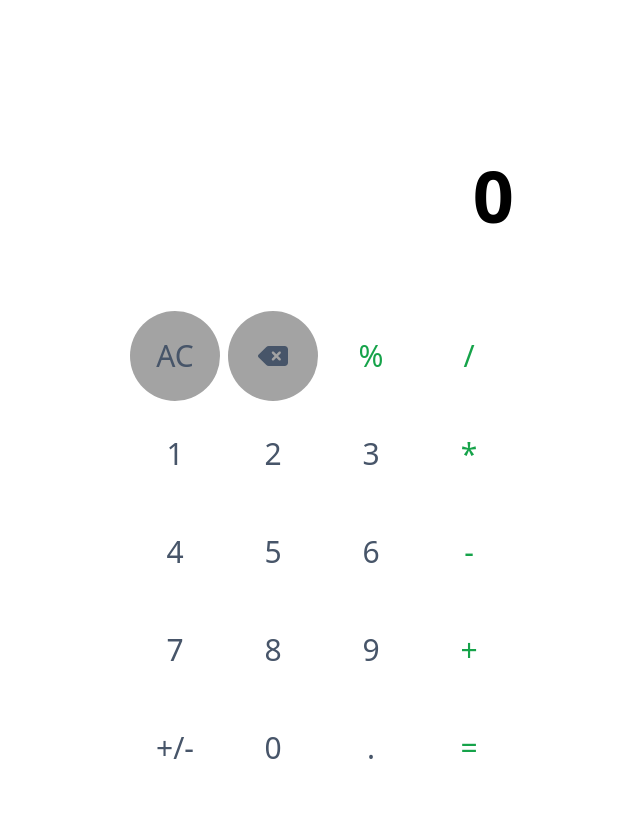
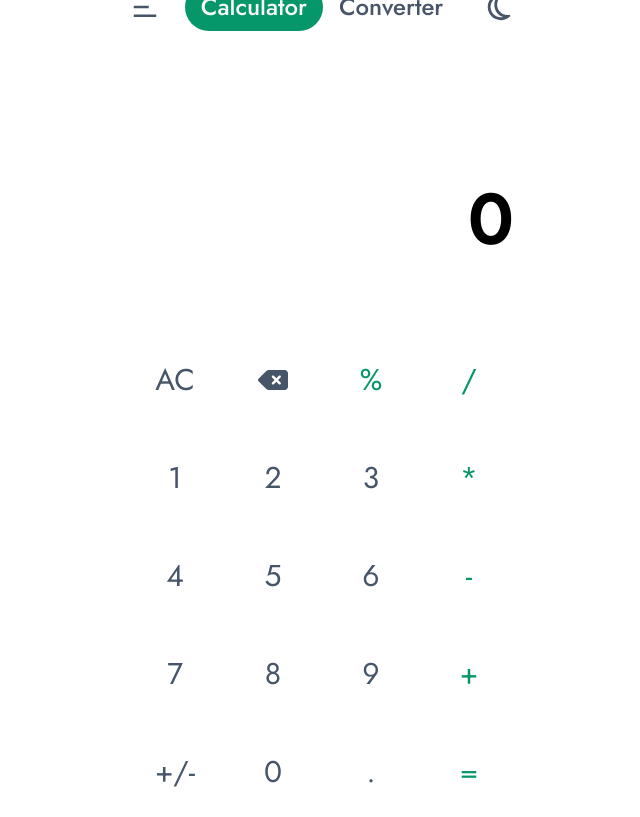
Before and after one commit to VitaPasser/calculator-app, a Next.js app: page /calculator in a window 1280 px wide. Shown: the whole page, without its empty margins (318-958 px from the left). Built offline with nearby package versions, Linux system fonts and the light colour scheme.

Commit message:
init branch for black theme and button for switch

```diff
--- /dev/null
+++ b/app/calculator/component/button/num-button/num-button.tsx
@@ -0,0 +1,21 @@
+import React from 'react'
+import Button from '../button'
+
+type Props = {
+    onClick?: React.MouseEventHandler<HTMLButtonElement> | undefined
+    className?: string | undefined
+    children: React.ReactNode
+}
+
+const NumButton = ({ onClick, className, children }: Props) => {
+    const _className = className === undefined ? "" : className
+    return (
+        <Button
+            className={'dark:text-slate-300' + ' ' + _className}
+            onClick={onClick}>
+            {children}
+        </Button>
+    )
+}
+
+export default NumButton
--- /dev/null
+++ b/app/calculator/component/switcher-theme/switcher-theme.tsx
@@ -0,0 +1,27 @@
+import React from 'react'
+import { FaRegMoon } from 'react-icons/fa6'
+import { IoSunnyOutline } from "react-icons/io5";
+
+type Props = {
+    className?: string | undefined
+}
+
+const SwitcherTheme = ({ className }: Props) => {
+    const [isDark, setIsDark] = React.useState(false)
+    const classname_ = className === undefined ? "" : className
+
+    const darkModeHandler = () => {
+        setIsDark(!isDark);
+        document.body.classList.toggle("dark");
+    }
+
+    return (
+        <button className='text-2xl' onClick={darkModeHandler}>
+            {
+                isDark ? <IoSunnyOutline className={'text-neutral-50' + ' ' + classname_} /> : <FaRegMoon className={' ' + classname_} />
+            }
+        </button>
+    )
+}
+
+export default SwitcherTheme
--- a/app/calculator/page.tsx
+++ b/app/calculator/page.tsx
@@ -2,7 +2,9 @@
 import React, { useState } from 'react'
 import Button from './component/button/button'
 import { FaDeleteLeft } from "react-icons/fa6";
-
+import SwitcherTheme from './component/switcher-theme/switcher-theme';
+import NumButton from './component/button/num-button/num-button';
+import { RiMenu2Line } from "react-icons/ri";
 
 type Expression = string[]
 
@@ -43,105 +45,113 @@ const Calculator = () => {
     const [history, setHistory] = useState<Expression[]>([])
 
     return (
-        <div className='flex justify-center items-center h-screen text-slate-600'>
+        <div className='flex justify-center items-center h-screen text-slate-600 dark:text-slate-500 bg-white dark:bg-outer-space font-jost'>
             <div className="flex flex-col justify-center max-w-96">
+                <div className='flex justify-between'>
+                    <button><RiMenu2Line className='text-3xl font-normal content-center' /></button>
+                    <div className='flex'>
+                        <button className='rounded-full text-2xl font-medium bg-emerald-600 dark:bg-neutral-50 p-2 px-4 text-neutral-50 dark:text-emerald-600'>Calculator</button>
+                        <button className='rounded-full text-2xl font-medium p-2 px-4'>Converter</button>
+                    </div>
+                    <SwitcherTheme className='text-3xl' />
+                </div>
                 <div className='flex flex-col justify-end items-end h-[14em]'>
                     {history.filter((_, index) => history.length - 5 < index).map((value, key) =>
                         <div className="flex text-3xl font-normal" key={key}>{value}</div>)}
-                    <div className="text-7xl font-bold text-black">{expression.join("")}</div>
+                    <div className="text-7xl font-semibold text-black dark:text-neutral-50">{expression.join("")}</div>
                 </div>
                 <div className="mt-0 sm:mt-10 md:mt-20 grid grid-cols-4 gap-2">
 
-                    <Button className='bg-neutral-400' onClick={() => {
+                    <NumButton className='dark:bg-sirocco' onClick={() => {
                         setExpression(["0"]); setHistory([])
-                    }}>AC</Button>
-                    <Button className='bg-neutral-400' onClick={() =>
+                    }}>AC</NumButton>
+                    <NumButton className='dark:bg-sirocco' onClick={() =>
                         expression.length === 1
                             ? setExpression(["0"])
                             : setExpression(prevExpression => prevExpression.filter((_, index) => index != (prevExpression.length - 1)))
-                    }><FaDeleteLeft /></Button>
-                    <Button className='text-green-600' onClick={() =>
+                    }><FaDeleteLeft /></NumButton>
+                    <Button className='text-emerald-600 dark:bg-neutral-50' onClick={() =>
                         setExpression(prevExpression => prevExpression[prevExpression.length - 1] === "%"
                             ? (parseFloat(prevExpression.filter((_, index) => prevExpression.length - 1 !== index).join("")) * 100 + "").split("")
                             : (parseFloat(prevExpression.join("")) / 100 + "%").split(""))
                     }>%</Button>
-                    <Button className='text-green-600' onClick={() => {
+                    <Button className='text-emerald-600 dark:bg-neutral-50' onClick={() => {
                         setExpression(prevExpression => ['(', ...prevExpression, ')', "/"])
                     }}>/</Button>
 
-                    <Button onClick={() =>
+                    <NumButton onClick={() =>
                         expression.length === 1 && (expression[0] === "0")
                             ? setExpression(["1"])
                             : setExpression(prevExpression => [...prevExpression, "1"])
-                    }>1</Button>
-                    <Button onClick={() =>
+                    }>1</NumButton>
+                    <NumButton onClick={() =>
                         expression.length === 1 && (expression[0] === "0")
                             ? setExpression(["2"])
                             : setExpression(prevExpression => [...prevExpression, "2"])
-                    }>2</Button>
-                    <Button onClick={() =>
+                    }>2</NumButton>
+                    <NumButton onClick={() =>
                         expression.length === 1 && (expression[0] === "0")
                             ? setExpression(["3"])
                             : setExpression(prevExpression => [...prevExpression, "3"])
-                    }>3</Button>
-                    <Button className='text-green-600' onClick={() => {
+                    }>3</NumButton>
+                    <Button className='text-emerald-600 dark:bg-neutral-50' onClick={() => {
                         setExpression(prevExpression => ['(', ...prevExpression, ')', "*"])
                     }}>*</Button>
 
-                    <Button onClick={() =>
+                    <NumButton onClick={() =>
                         expression.length === 1 && (expression[0] === "0")
                             ? setExpression(["4"])
                             : setExpression(prevExpression => [...prevExpression, "4"])
-                    }>4</Button>
-                    <Button onClick={() =>
+                    }>4</NumButton>
+                    <NumButton onClick={() =>
                         expression.length === 1 && (expression[0] === "0")
                             ? setExpression(["5"])
                             : setExpression(prevExpression => [...prevExpression, "5"])
-                    }>5</Button>
-                    <Button onClick={() =>
+                    }>5</NumButton>
+                    <NumButton onClick={() =>
                         expression.length === 1 && (expression[0] === "0")
                             ? setExpression(["6"])
                             : setExpression(prevExpression => [...prevExpression, "6"])
-                    }>6</Button>
-                    <Button className='text-green-600' onClick={() => {
+                    }>6</NumButton>
+                    <Button className='text-emerald-600 dark:bg-neutral-50' onClick={() => {
                         setExpression(prevExpression => [...prevExpression, "-"])
                     }}>-</Button>
 
-                    <Button onClick={() =>
+                    <NumButton onClick={() =>
                         expression.length === 1 && (expression[0] === "0")
                             ? setExpression(["7"])
                             : setExpression(prevExpression => [...prevExpression, "7"])
-                    }>7</Button>
-                    <Button onClick={() =>
+                    }>7</NumButton>
+                    <NumButton onClick={() =>
                         expression.length === 1 && (expression[0] === "0")
                             ? setExpression(["8"])
                             : setExpression(prevExpression => [...prevExpression, "8"])
-                    }>8</Button>
-                    <Button onClick={() =>
+                    }>8</NumButton>
+                    <NumButton onClick={() =>
                         expression.length === 1 && (expression[0] === "0")
                             ? setExpression(["9"])
                             : setExpression(prevExpression => [...prevExpression, "9"])
-                    }>9</Button>
-                    <Button className='text-green-600' onClick={() => {
+                    }>9</NumButton>
+                    <Button className='text-emerald-600 dark:bg-neutral-50' onClick={() => {
                         setExpression(prevExpression => [...prevExpression, "+"])
                     }}>+</Button>
 
-                    <Button onClick={() => {
+                    <NumButton onClick={() => {
                         setExpression(prevExpression =>
                             prevExpression.length === 0 || (prevExpression[0] !== '-') ?
                                 ['-', ...prevExpression] :
                                 prevExpression.filter((_, index) => index !== 0)
                         )
-                    }}>+/-</Button>
-                    <Button onClick={() =>
+                    }}>+/-</NumButton>
+                    <NumButton onClick={() =>
                         expression.length === 1 && (expression[0] === "0")
                             ? setExpression(["0"])
                             : setExpression(prevExpression => [...prevExpression, "0"])
-                    }>0</Button>
-                    <Button onClick={() => {
+                    }>0</NumButton>
+                    <NumButton className='dark:text-emerald-50' onClick={() => {
                         setExpression(prevExpression => [...prevExpression, "."])
-                    }}>.</Button>
-                    <Button className='text-green-600' onClick={() => {
+                    }}>.</NumButton>
+                    <Button className='text-emerald-600 dark:bg-neutral-50' onClick={() => {
                         setHistory(prevHistory => [...prevHistory, expression]);
                         setExpression(Calculate(expression).toString().split(""));
                     }}>=</Button>
--- a/app/layout.tsx
+++ b/app/layout.tsx
@@ -1,5 +1,6 @@
 import type { Metadata, Viewport } from "next";
 import localFont from "next/font/local";
+import { Jost } from 'next/font/google'
 import "./globals.css";
 
 const geistSans = localFont({
@@ -11,6 +12,10 @@ const geistMono = localFont({
   src: "./fonts/GeistMonoVF.woff",
   variable: "--font-geist-mono",
   weight: "100 900",
+});
+const jost = Jost({
+  variable: "--font-jost",
+  subsets: ["latin"],
 });
 
 export const metadata: Metadata = {
@@ -31,7 +36,7 @@ export default function RootLayout({
   return (
     <html lang="en">
       <body
-        className={`${geistSans.variable} ${geistMono.variable} antialiased`}
+        className={`${geistSans.variable} ${geistMono.variable} ${jost.variable} antialiased`}
       >
         {children}
       </body>
--- a/tailwind.config.ts
+++ b/tailwind.config.ts
@@ -11,8 +11,15 @@ export default {
       colors: {
         background: "var(--background)",
         foreground: "var(--foreground)",
+        'outer-space': "#283637",
+        'sirocco': "#6D807E",
+        'corduroy': '#536162',
       },
+      fontFamily: {
+        jost: ['var(--font-jost)'],
+      }
     },
   },
+  darkMode: "class",
   plugins: [],
 } satisfies Config;
```
